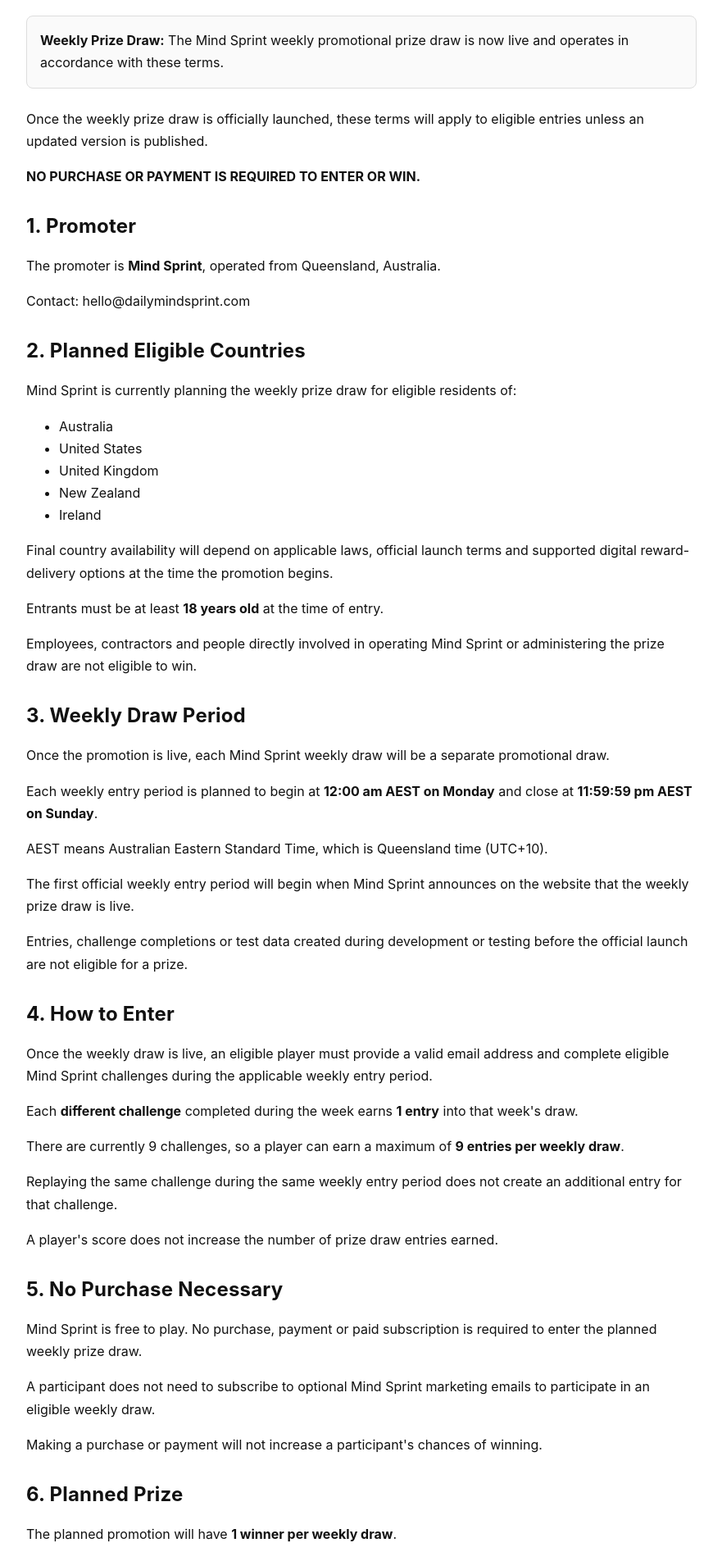
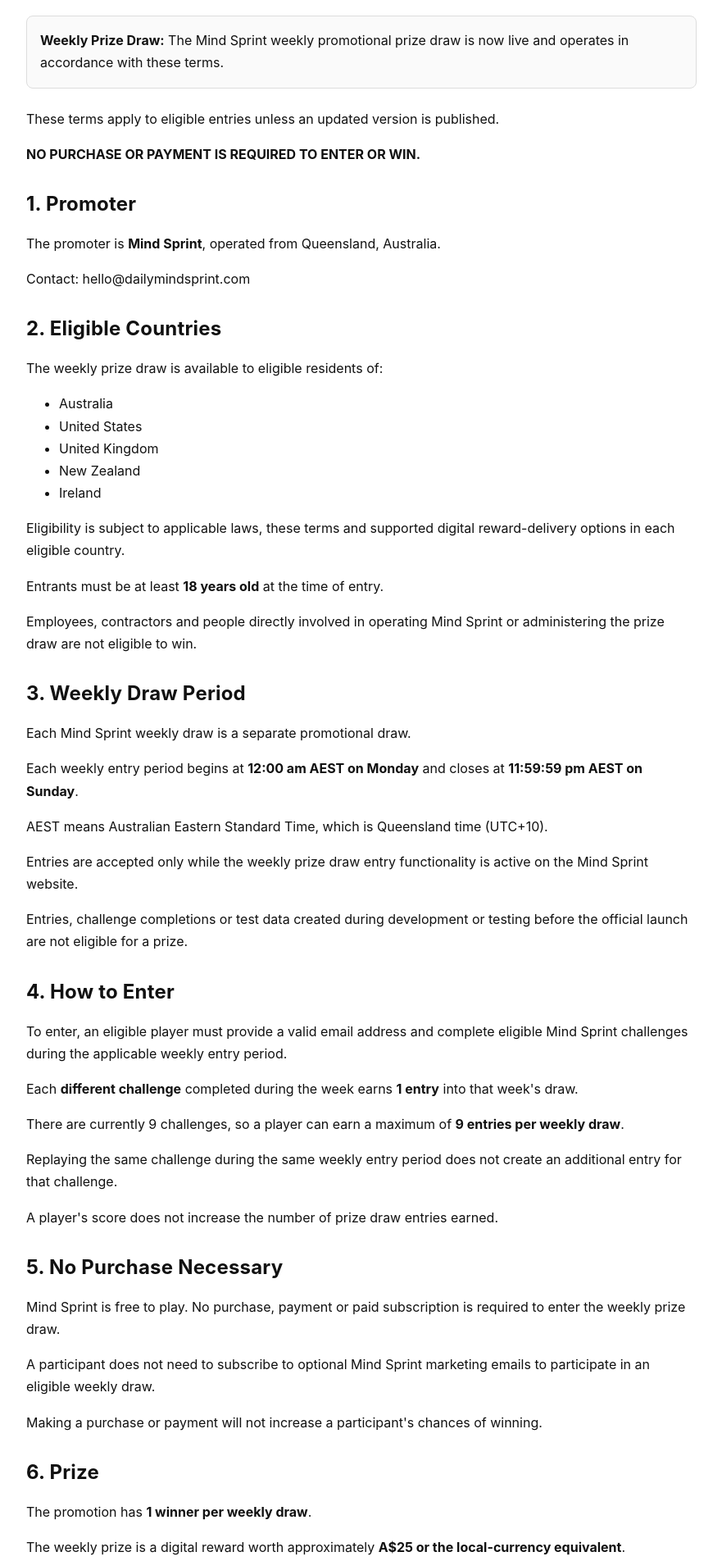
Before and after one commit to justinchase1984/mind-sprint, a Next.js app: page /weekly-prize-draw-terms in a window 1280 px wide. Shown: the part 160-2064 px from the top of the page at 82% size, without its empty margins (199-1080 px from the left). Built offline with nearby package versions, Linux system fonts and the light colour scheme; no server answers.

Commit message:
Update weekly-prize-draw-terms.tsx

```diff
--- a/pages/weekly-prize-draw-terms.tsx
+++ b/pages/weekly-prize-draw-terms.tsx
@@ -34,7 +34,7 @@ const structuredData = {
       name:
         'Weekly Prize Draw Terms | Mind Sprint',
       description:
-        'Terms and conditions for the planned Mind Sprint weekly digital reward prize draw.',
+        'Terms and conditions for the Mind Sprint weekly digital reward prize draw.',
       isPartOf: {
         '@id':
           'https://www.dailymindsprint.com/#website',
@@ -44,7 +44,7 @@ const structuredData = {
           'https://www.dailymindsprint.com/#organization',
       },
       dateModified:
-        '2026-11-12',
+        '2026-11-16',
     },
   ],
 }
@@ -59,7 +59,7 @@ export default function WeeklyPrizeDrawTerms() {
 
         <meta
           name="description"
-          content="Terms and conditions for the planned Mind Sprint weekly digital reward prize draw."
+          content="Terms and conditions for the Mind Sprint weekly digital reward prize draw."
         />
 
         <meta
@@ -89,7 +89,7 @@ export default function WeeklyPrizeDrawTerms() {
 
         <meta
           property="og:description"
-          content="Read the planned terms for the Mind Sprint weekly digital reward prize draw, including eligibility, entries, prizes and winner selection."
+          content="Read the terms for the Mind Sprint weekly digital reward prize draw, including eligibility, entries, prizes and winner selection."
         />
 
         <meta
@@ -109,7 +109,7 @@ export default function WeeklyPrizeDrawTerms() {
 
         <meta
           name="twitter:description"
-          content="Read the planned terms for the Mind Sprint weekly digital reward prize draw, including eligibility, entries, prizes and winner selection."
+          content="Read the terms for the Mind Sprint weekly digital reward prize draw, including eligibility, entries, prizes and winner selection."
         />
 
         <script
@@ -142,7 +142,7 @@ export default function WeeklyPrizeDrawTerms() {
             marginTop: '-0.5rem',
           }}
         >
-          Last updated: November 12, 2026
+          Last updated: November 16, 2026
         </p>
 
         <div
@@ -155,15 +155,15 @@ export default function WeeklyPrizeDrawTerms() {
           }}
         >
           <strong>
-  Weekly Prize Draw:
-</strong>{' '}
-The Mind Sprint weekly promotional prize draw is now live and operates
-in accordance with these terms.
+            Weekly Prize Draw:
+          </strong>{' '}
+          The Mind Sprint weekly promotional prize draw is now live and operates
+          in accordance with these terms.
         </div>
 
         <p>
-          Once the weekly prize draw is officially launched, these terms will
-          apply to eligible entries unless an updated version is published.
+          These terms apply to eligible entries unless an updated version is
+          published.
         </p>
 
         <p>
@@ -197,12 +197,11 @@ in accordance with these terms.
             marginTop: '2rem',
           }}
         >
-          2. Planned Eligible Countries
+          2. Eligible Countries
         </h2>
 
         <p>
-          Mind Sprint is currently planning the weekly prize draw for eligible
-          residents of:
+          The weekly prize draw is available to eligible residents of:
         </p>
 
         <ul>
@@ -228,9 +227,8 @@ in accordance with these terms.
         </ul>
 
         <p>
-          Final country availability will depend on applicable laws, official
-          launch terms and supported digital reward-delivery options at the time
-          the promotion begins.
+          Eligibility is subject to applicable laws, these terms and supported
+          digital reward-delivery options in each eligible country.
         </p>
 
         <p>
@@ -252,13 +250,12 @@ in accordance with these terms.
         </h2>
 
         <p>
-          Once the promotion is live, each Mind Sprint weekly draw will be a
-          separate promotional draw.
+          Each Mind Sprint weekly draw is a separate promotional draw.
         </p>
 
         <p>
-          Each weekly entry period is planned to begin at{' '}
-          <strong>12:00 am AEST on Monday</strong> and close at{' '}
+          Each weekly entry period begins at{' '}
+          <strong>12:00 am AEST on Monday</strong> and closes at{' '}
           <strong>11:59:59 pm AEST on Sunday</strong>.
         </p>
 
@@ -268,8 +265,8 @@ in accordance with these terms.
         </p>
 
         <p>
-          The first official weekly entry period will begin when Mind Sprint
-          announces on the website that the weekly prize draw is live.
+          Entries are accepted only while the weekly prize draw entry
+          functionality is active on the Mind Sprint website.
         </p>
 
         <p>
@@ -286,9 +283,9 @@ in accordance with these terms.
         </h2>
 
         <p>
-          Once the weekly draw is live, an eligible player must provide a valid
-          email address and complete eligible Mind Sprint challenges during the
-          applicable weekly entry period.
+          To enter, an eligible player must provide a valid email address and
+          complete eligible Mind Sprint challenges during the applicable weekly
+          entry period.
         </p>
 
         <p>
@@ -321,7 +318,7 @@ in accordance with these terms.
 
         <p>
           Mind Sprint is free to play. No purchase, payment or paid
-          subscription is required to enter the planned weekly prize draw.
+          subscription is required to enter the weekly prize draw.
         </p>
 
         <p>
@@ -339,16 +336,16 @@ in accordance with these terms.
             marginTop: '2rem',
           }}
         >
-          6. Planned Prize
+          6. Prize
         </h2>
 
         <p>
-          The planned promotion will have{' '}
+          The promotion has{' '}
           <strong>1 winner per weekly draw</strong>.
         </p>
 
         <p>
-          The planned weekly prize is a digital reward worth approximately{' '}
+          The weekly prize is a digital reward worth approximately{' '}
           <strong>A$25 or the local-currency equivalent</strong>.
         </p>
 
@@ -409,9 +406,9 @@ in accordance with these terms.
         </h2>
 
         <p>
-          After a weekly entry period closes, one winning entry is planned to
-          be selected at random from all valid entries for that completed week
-          using an electronic random-selection process.
+          After a weekly entry period closes, one winning entry is selected at
+          random from all valid entries for that completed week using an
+          electronic random-selection process.
         </p>
 
         <p>
@@ -445,8 +442,8 @@ in accordance with these terms.
 
         <p>
           A selected entrant should respond within <strong>30 days</strong> of
-          the winner notification unless a shorter period is required by the
-          final official rules or applicable law.
+          the winner notification unless a shorter period is required by
+          applicable law.
         </p>
 
         <p>
@@ -583,13 +580,13 @@ in accordance with these terms.
         </h2>
 
         <p>
-          Mind Sprint intends to use an independent digital reward provider to
-          deliver prizes to confirmed winners.
+          Mind Sprint uses a supported digital reward provider to deliver prizes
+          to confirmed winners.
         </p>
 
         <p>
-          The final provider will be selected before the official weekly prize
-          draw launches.
+          The reward provider used may vary by country or change where
+          reasonably necessary due to availability or operational requirements.
         </p>
 
         <p>
@@ -607,15 +604,15 @@ in accordance with these terms.
         </h2>
 
         <p>
-          The weekly prize draw will only be offered in locations where Mind
-          Sprint determines that the planned promotion and available prize
-          delivery arrangements can be operated.
+          The weekly prize draw is only offered in locations where Mind Sprint
+          determines that the promotion and available prize-delivery
+          arrangements can be operated.
         </p>
 
         <p>
-          Country or regional eligibility may therefore be changed before the
-          official launch if required by applicable law, regulatory
-          requirements or reward-delivery availability.
+          Country or regional eligibility may be changed where required by
+          applicable law, regulatory requirements or reward-delivery
+          availability.
         </p>
 
         <h2
@@ -641,7 +638,7 @@ in accordance with these terms.
         </h2>
 
         <p>
-          Questions about the planned weekly prize draw can be sent to:
+          Questions about the weekly prize draw can be sent to:
         </p>
 
         <p>
```
